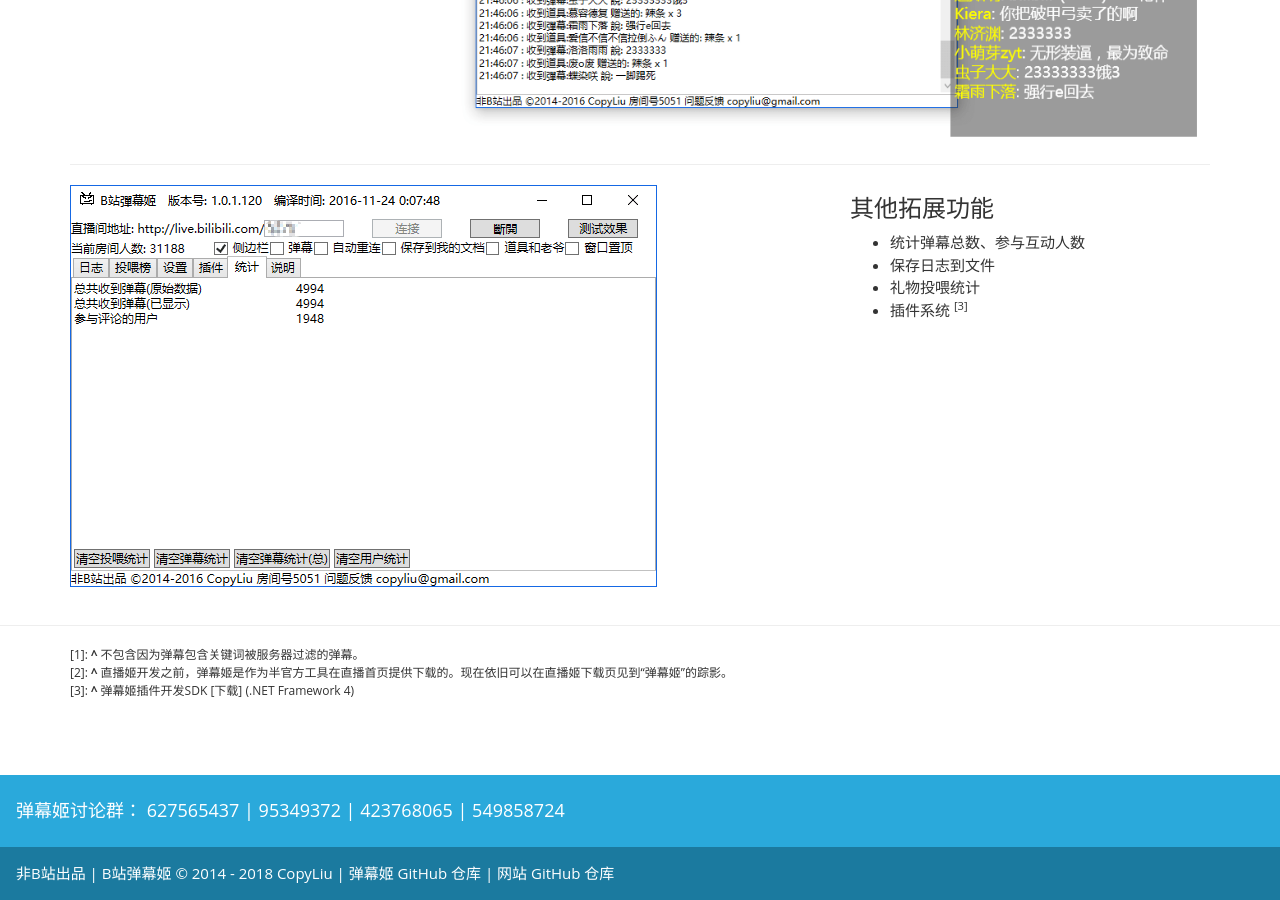
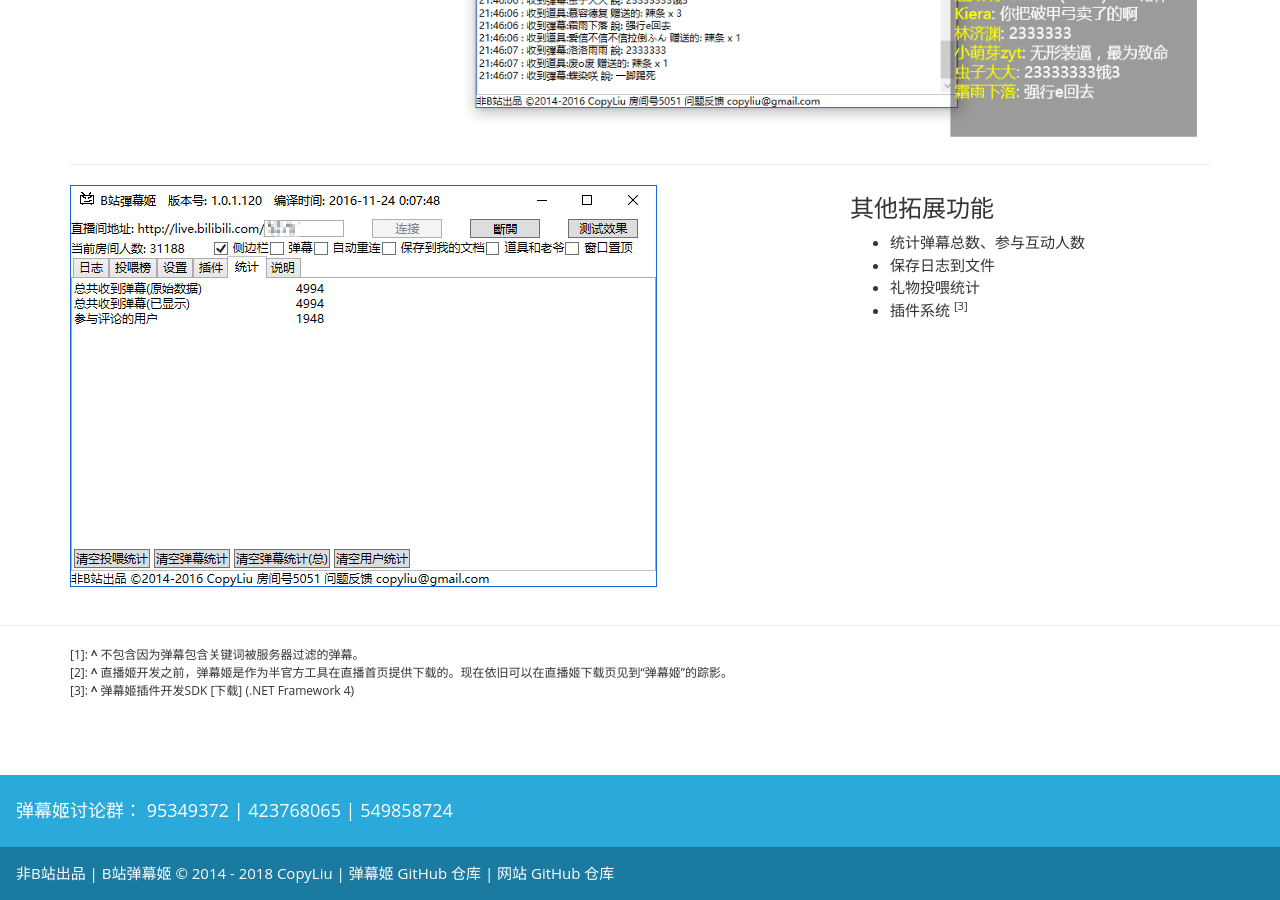
Before and after one commit to Bililive/www.danmuji.org, a Jekyll site: the page built from index.html, in a window 1280 px wide and 900 px high, scrolled down 1535 px. Built offline with Jekyll 4.4.1, drawn with Linux system fonts in a browser that asks for light colours.

Commit message:
删除满人群的群号

```diff
--- a/_includes/footer.html
+++ b/_includes/footer.html
@@ -1,7 +1,7 @@
 <div id="footer-container">
     <footer class="w3-container w3-theme-d3 w3-padding-16">
         <h5>弹幕姬讨论群：
-            <a target="_blank" rel="nofollow" href="https://jq.qq.com/?_wv=1027&k=47BX3LC">627565437</a> |
+            <!-- <a target="_blank" rel="nofollow" href="https://jq.qq.com/?_wv=1027&k=47BX3LC">627565437</a> | -->
             <a target="_blank" rel="nofollow" href="https://jq.qq.com/?_wv=1027&k=40iYCqV">95349372</a> |
             <a target="_blank" rel="nofollow" href="https://jq.qq.com/?_wv=1027&k=40iVN8M">423768065</a> |
             <a target="_blank" rel="nofollow" href="https://jq.qq.com/?_wv=1027&k=40iYChK">549858724</a>
```
